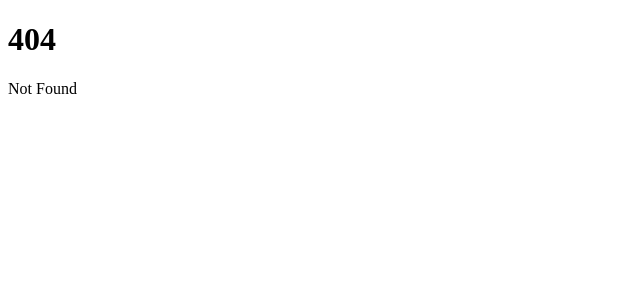
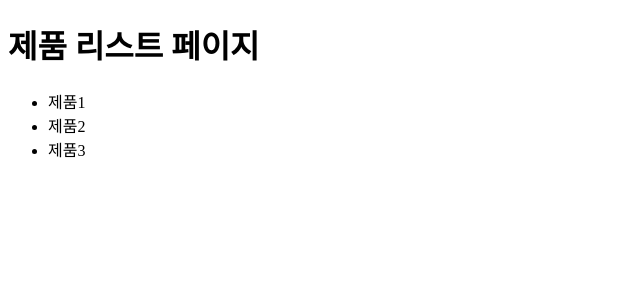
Before and after one commit to witwint/svelteKitStudy, a SvelteKit app in the folder code/3sveltekitStudy/sk-routing/: page /products in a window 1280 px wide. Before the commit this address had no page. Shown: the top 300 px of the page, without its empty margins (0-640 px from the left). Built offline with nearby package versions, Linux system fonts and the light colour scheme.

Commit message:
다이나믹 라우트

```diff
--- /dev/null
+++ b/code/3sveltekitStudy/sk-routing/src/routes/products/+page.svelte
@@ -0,0 +1,7 @@
+<h1>제품 리스트 페이지</h1>
+
+<ul>
+  <li>제품1</li>
+  <li>제품2</li>
+  <li>제품3</li>
+</ul>
--- /dev/null
+++ b/code/3sveltekitStudy/sk-routing/src/routes/products/[productId]/+page.svelte
@@ -0,0 +1,6 @@
+<script>
+  import { page } from '$app/stores';
+  const productId = $page.params.productId;
+</script>
+
+<h1>제품{productId} 상세 페이지</h1>
```
